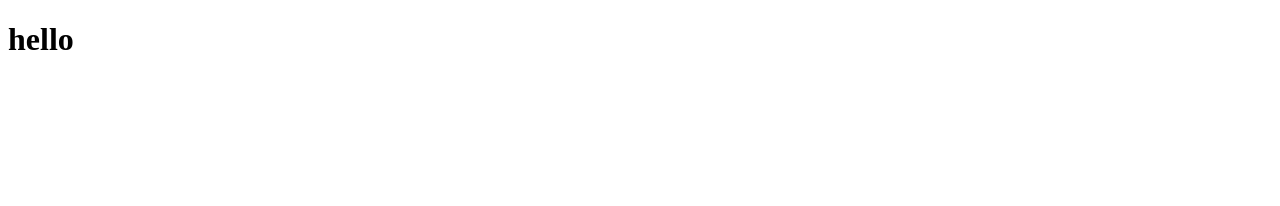
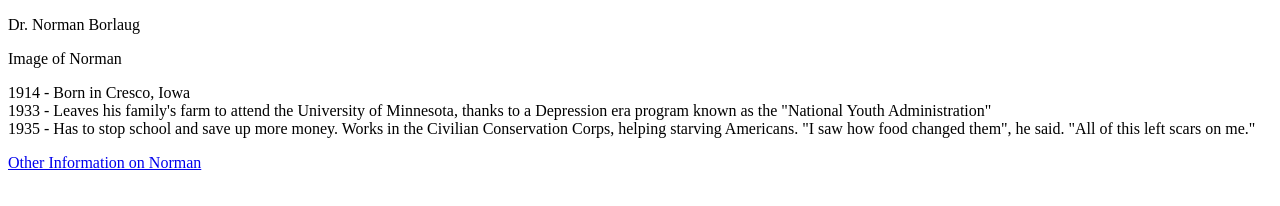
Before and after one commit to joycectrl/Alijoy, a plain HTML site: page index.html in a window 1280 px wide. Drawn offline with Linux system fonts and the light colour scheme.

Commit message:
finished

```diff
--- a/index.html
+++ b/index.html
@@ -8,7 +8,32 @@
 
 	<body>
 		<script src="https://cdn.freecodecamp.org/testable-projects-fcc/v1/bundle.js"></script>
-		<h1>hello</h1>
+
+		<main id="main">
+			<p id="title">Dr. Norman Borlaug</p>
+			<div id="img-div">
+				<center>
+					<img
+						id="image"
+						height="auto"
+						style="max-width: 100%; display: block"
+					/>
+				</center>
+				<div id="img-caption">Image of Norman</div>
+				<p id="tribute-info">
+					1914 - Born in Cresco, Iowa<br />
+					1933 - Leaves his family's farm to attend the University of Minnesota,
+					thanks to a Depression era program known as the "National Youth
+					Administration"<br />
+					1935 - Has to stop school and save up more money. Works in the
+					Civilian Conservation Corps, helping starving Americans. "I saw how
+					food changed them", he said. "All of this left scars on me."
+				</p>
+				<a href="#" target="_blank" id="tribute-link">
+					Other Information on Norman</a
+				>
+			</div>
+		</main>
 		<script src="js/index.js"></script>
 	</body>
 </html>
```
